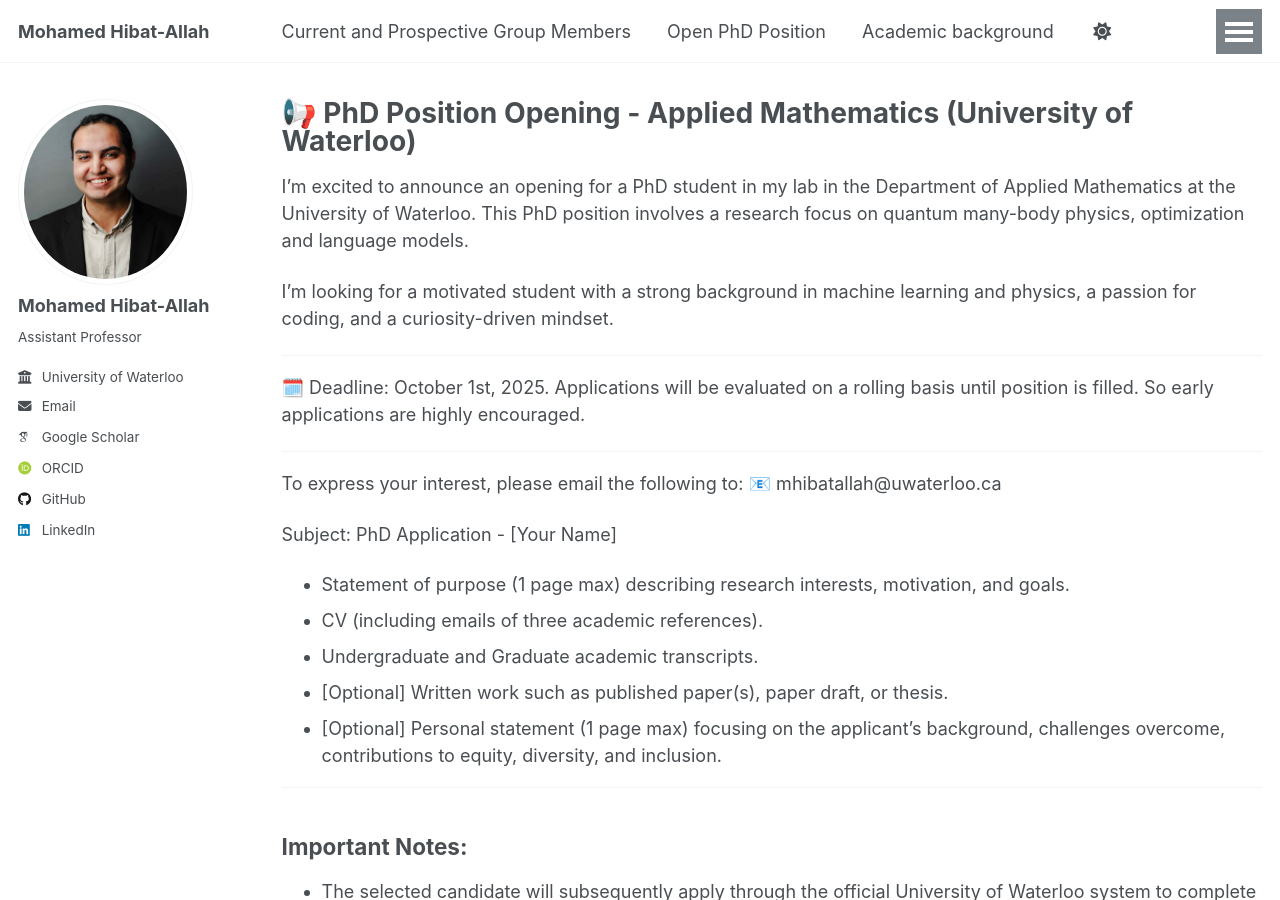
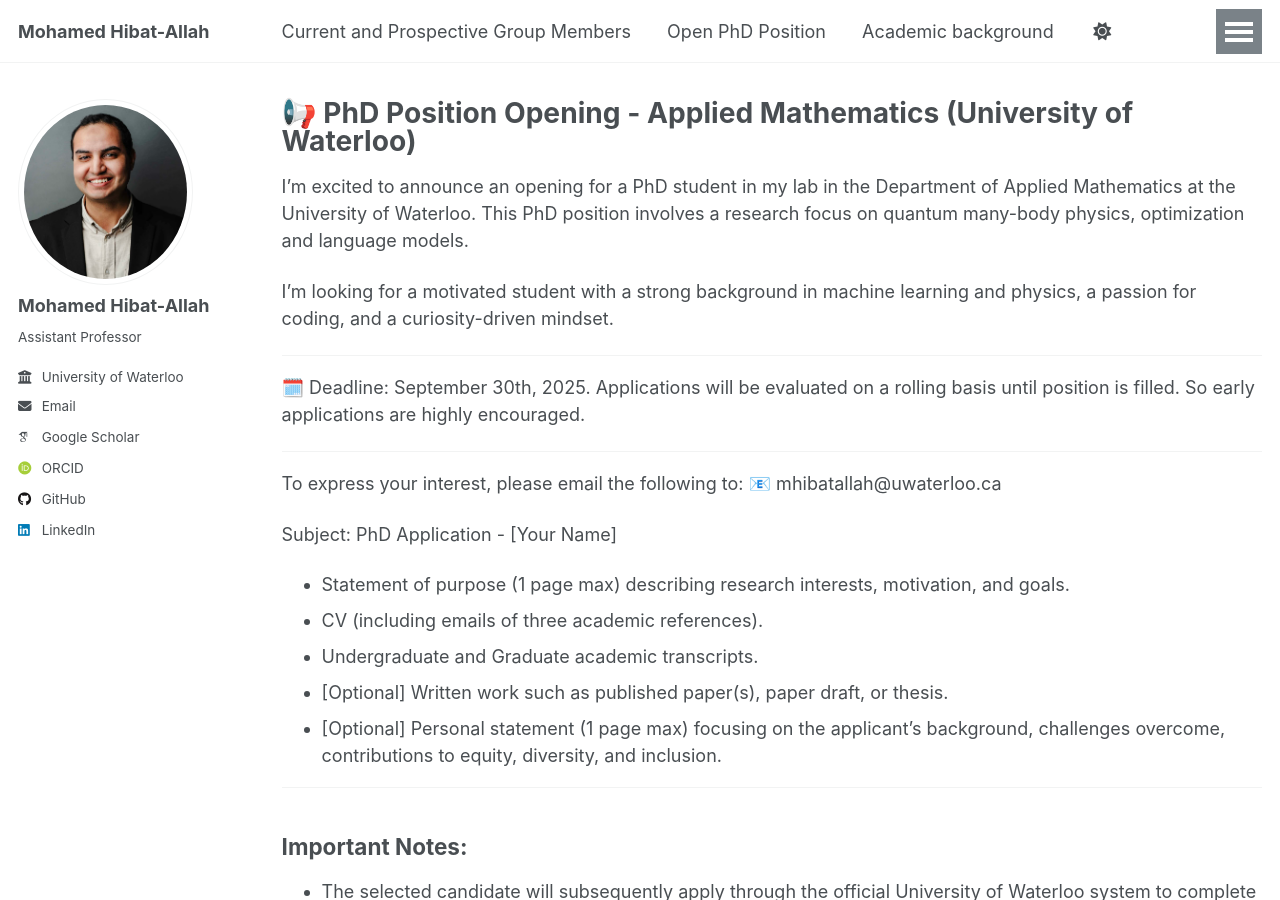
Before and after one commit to mhibatallah/mhibatallah.github.io, a Jekyll site: the page built from _pages/PhDPosition.md, in a window 1280 px wide and 900 px high. Built offline with Jekyll 4.4.1, drawn with Linux system fonts in a browser that asks for light colours; some web fonts are replaced; a script that is not in the unit is left out.

Commit message:
PhD position update deadline

```diff
--- a/_pages/PhDPosition.md
+++ b/_pages/PhDPosition.md
@@ -10,7 +10,7 @@ I’m looking for a motivated student with a strong background in machine learni
 
 ---
 
-🗓️ Deadline: October 1st, 2025. Applications will be evaluated on a rolling basis until position is filled. So early applications are highly encouraged.
+🗓️ Deadline: September 30th, 2025. Applications will be evaluated on a rolling basis until position is filled. So early applications are highly encouraged.
 
 ---
 
```
